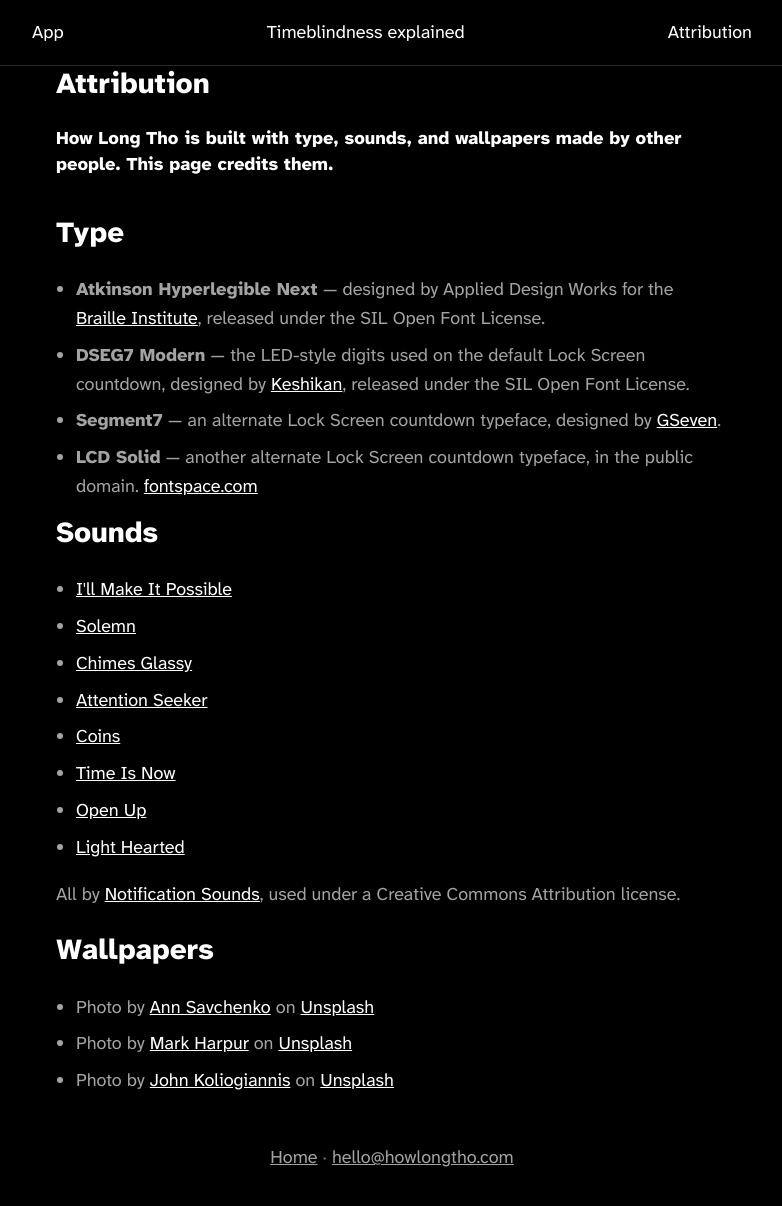
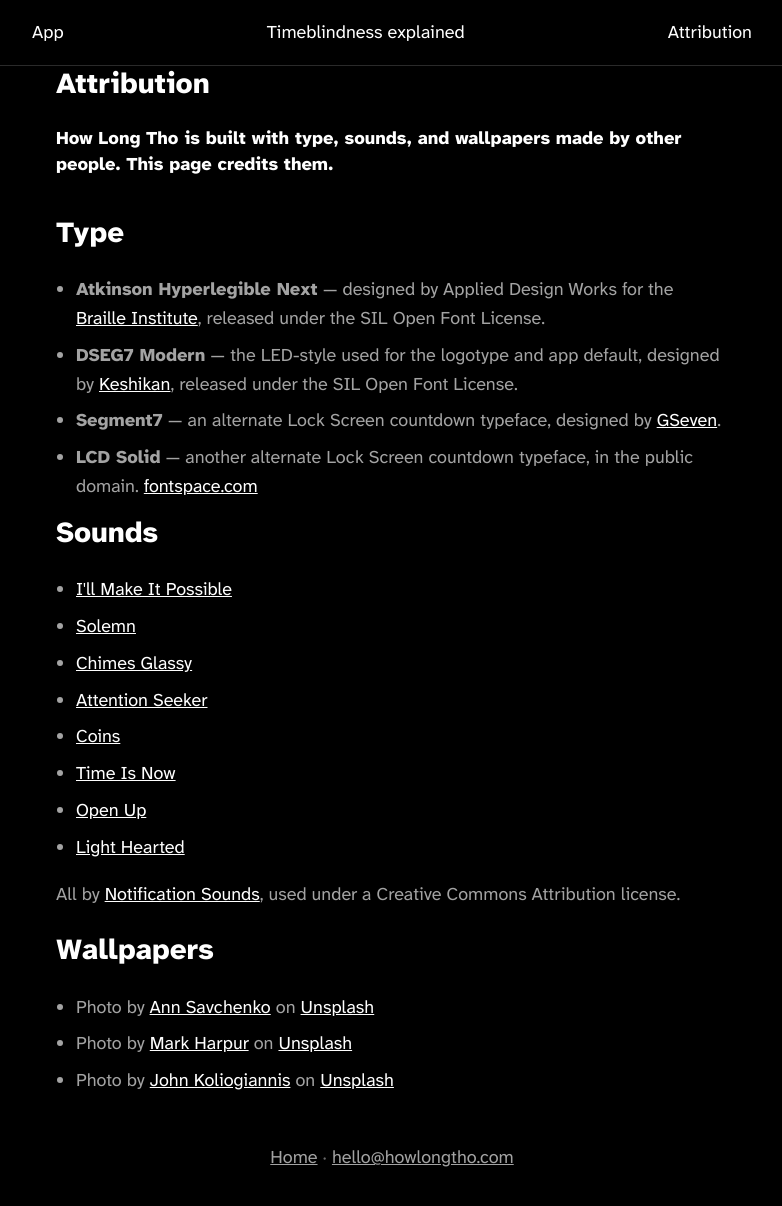
Before and after one commit to afknapping/howlongtho-website, a Jekyll site: the page built from attribution.md, in a window 1280 px wide and 1236 px high. Shown: the top 1206 px of the window, without its empty margins (248-1030 px from the left). Built offline with Jekyll 4.4.1, drawn with Linux system fonts in a browser that asks for light colours.

Commit message:
Reword DSEG7 credit to cover the logotype too
Co-Authored-By: Claude Sonnet 5 <noreply@anthropic.com>

```diff
--- a/attribution.md
+++ b/attribution.md
@@ -9,7 +9,7 @@ description: "Sources and credits for the type, sounds, and wallpapers used in H
 <h2 class="fs-medium">Type</h2>
 <ul class="plain-list">
 <li><strong>Atkinson Hyperlegible Next</strong> — designed by Applied Design Works for the <a href="https://www.brailleinstitute.org/freefont/">Braille Institute</a>, released under the SIL Open Font License.</li>
-<li><strong>DSEG7 Modern</strong> — the LED-style digits used on the default Lock Screen countdown, designed by <a href="https://www.keshikan.net/fonts-e.html">Keshikan</a>, released under the SIL Open Font License.</li>
+<li><strong>DSEG7 Modern</strong> — the LED-style used for the logotype and app default, designed by <a href="https://www.keshikan.net/fonts-e.html">Keshikan</a>, released under the SIL Open Font License.</li>
 <li><strong>Segment7</strong> — an alternate Lock Screen countdown typeface, designed by <a href="https://www.dafont.com/segment7.font">GSeven</a>.</li>
 <li><strong>LCD Solid</strong> — another alternate Lock Screen countdown typeface, in the public domain. <a href="https://www.fontspace.com/lcd-solid-font-f11346">fontspace.com</a></li>
 </ul>
```
